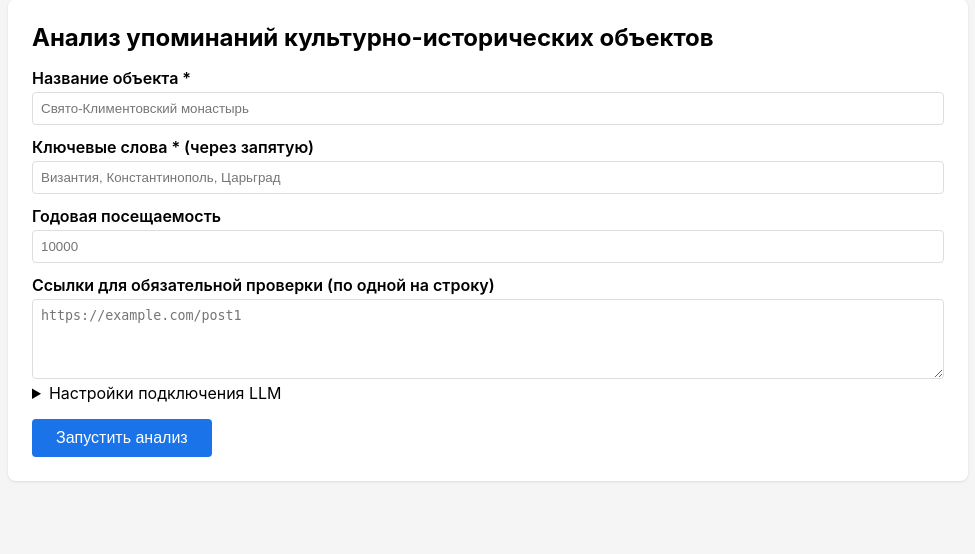
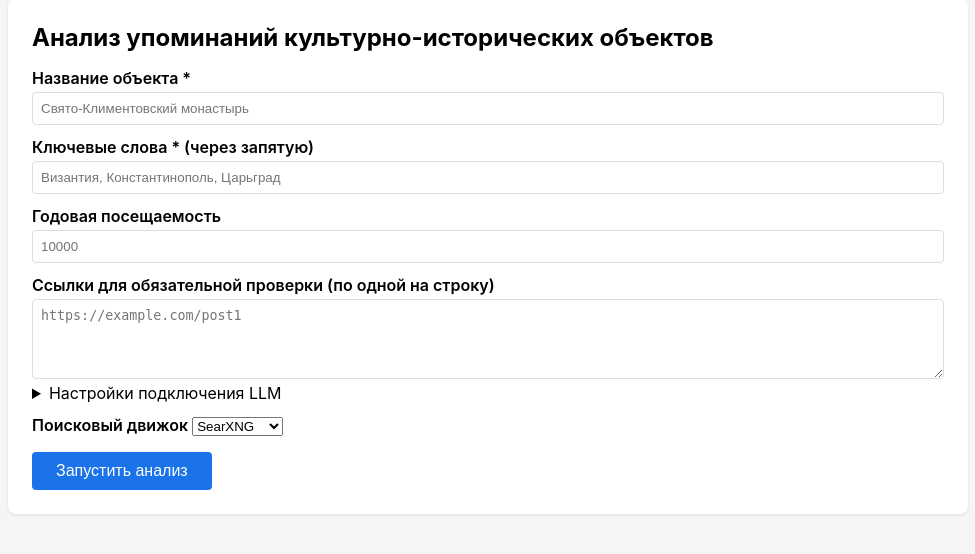
Before and after one commit to neoqua/ByzantiumSearch, a FastAPI app: page / in a window 1280 px wide. Shown: the part 21-575 px from the top of the page, without its empty margins (152-1127 px from the left). Run offline with FastAPI, Linux system fonts and the light colour scheme.

Commit message:
feat: search engine selector in UI and report header

```diff
--- a/cultural-history-app/app/templates/index.html
+++ b/cultural-history-app/app/templates/index.html
@@ -60,6 +60,13 @@
         <span id="llm-test-result"></span>
     </details>
 
+    <label>Поисковый движок
+        <select id="search-engine">
+            <option value="searxng">SearXNG</option>
+            <option value="openserp">OpenSERP</option>
+        </select>
+    </label>
+
     <button type="submit">Запустить анализ</button>
 </form>
 
@@ -73,6 +80,19 @@
 
 <script>
 const LLM_STORAGE_KEY = 'llm_settings';
+
+const SEARCH_ENGINE_STORAGE_KEY = 'search_engine';
+
+function searchEngineLoad() {
+    const saved = localStorage.getItem(SEARCH_ENGINE_STORAGE_KEY);
+    if (saved === 'openserp' || saved === 'searxng') {
+        document.getElementById('search-engine').value = saved;
+    }
+}
+
+function searchEngineSave() {
+    localStorage.setItem(SEARCH_ENGINE_STORAGE_KEY, document.getElementById('search-engine').value);
+}
 
 function llmShowFields(provider) {
     document.getElementById('fields-local').style.display = provider === 'local' ? 'block' : 'none';
@@ -144,6 +164,7 @@ document.getElementById('search-form').onsubmit = async function(e) {
         annual_visitors: form.annual_visitors.value ? parseInt(form.annual_visitors.value) : null,
         manual_urls: form.manual_urls.value || null,
         llm_settings: llmCollectSettings(),
+        search_engine: document.getElementById('search-engine').value,
     };
 
     const resp = await fetch('/api/search', {
@@ -225,5 +246,7 @@ document.getElementById('llm-test-btn').addEventListener('click', async function
     }
 });
 llmLoadSettings();
+document.getElementById('search-engine').addEventListener('change', searchEngineSave);
+searchEngineLoad();
 </script>
 {% endblock %}
--- a/cultural-history-app/app/templates/results.html
+++ b/cultural-history-app/app/templates/results.html
@@ -14,6 +14,7 @@
 
 <p><strong>Объект:</strong> {{ report.object_name }}</p>
 <p><strong>Ключевые слова:</strong> {{ report.keywords }}</p>
+<p><strong>Поисковый движок:</strong> {{ report.search_engine or 'searxng' }}</p>
 
 <div>
     <div class="stat">
```
